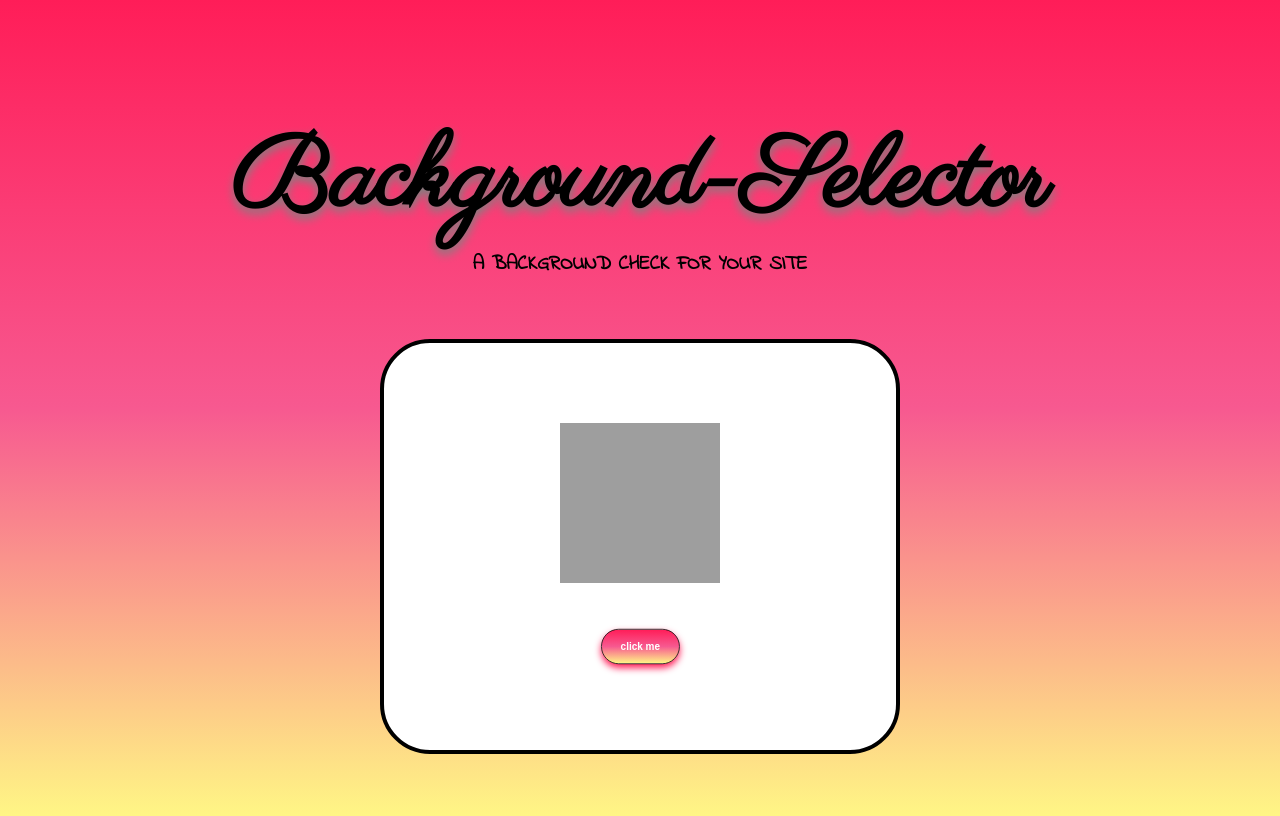
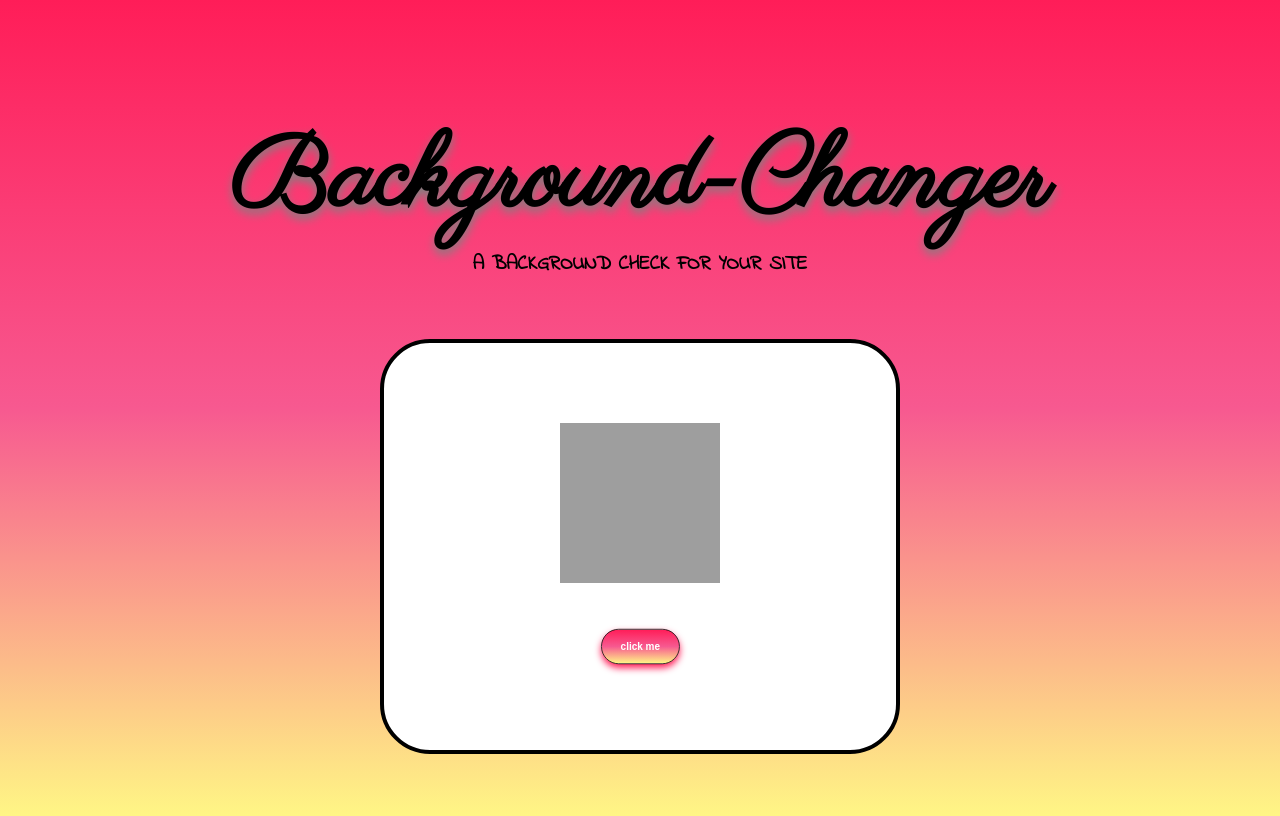
Before and after one commit to y4sh1k4/simplifiproject_7, a plain HTML site: page index.html in a window 1280 px wide. Drawn offline with Linux system fonts and the light colour scheme; grey boxes are pictures that could not be loaded.

Commit message:
second commit

```diff
--- a/index.html
+++ b/index.html
@@ -14,7 +14,7 @@
 </head>
 <body>
     <div class="container">
-        <h1>Background-Selector</h1>
+        <h1>Background-Changer</h1>
         <h5>A background check for your site</h5>
         <div class="box">
             <img src="https://media.tenor.com/pdwuu1tPEH4AAAAC/wave-smile.gif">
```
